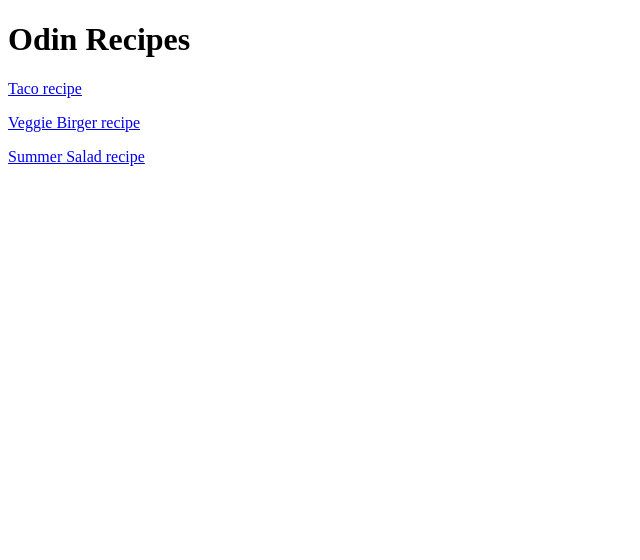
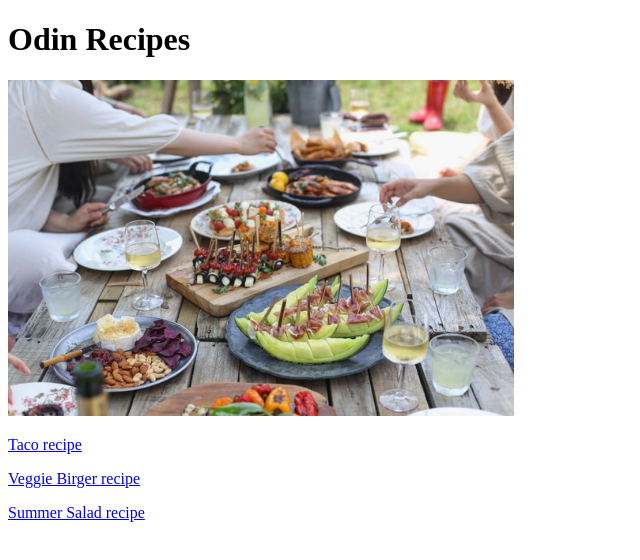
Before and after one commit to JohanCodeForFun/odin-recipes, a plain HTML site: page index.html in a window 1280 px wide. Shown: the whole page, without its empty margins (0-640 px from the left). Drawn offline with Linux system fonts and the light colour scheme.

Commit message:
added hero image to index.html

```diff
--- a/index.html
+++ b/index.html
@@ -8,6 +8,7 @@
 </head>
 <body>
     <h1>Odin Recipes</h1>
+    <img src="/recipes/summer-recipes-lee-myungseong-y1XXWct5rBo-unsplash.jpg" alt="summer recipes" width="40%" height="40%">
     <p><a href="/recipes/taco.html">Taco recipe</a></p>
     <p><a href="/recipes/veggie-burger.html">Veggie Birger recipe</a></p>
     <p><a href="/recipes/summer-salad.html">Summer Salad recipe</a></p>
```
Also changed, not shown: recipes/summer-recipes-lee-myungseong-y1XXWct5rBo-unsplash.jpg (added).
